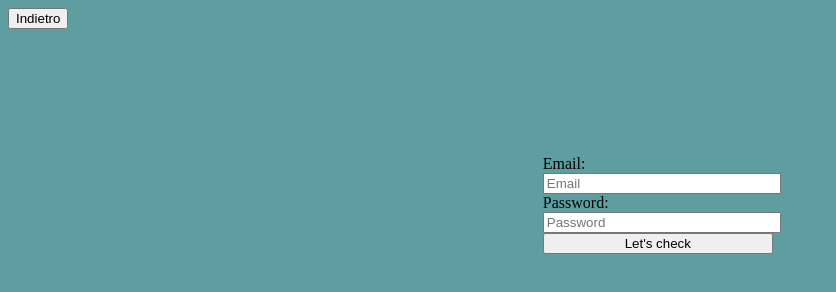
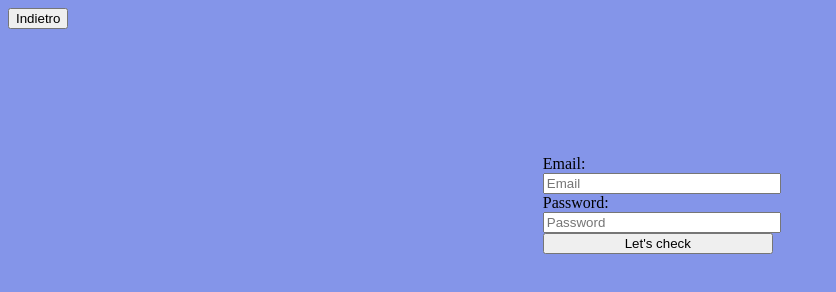
Before and after one commit to Rayan5623/AnonHelp, a plain HTML site: page loginH.html in a window 1280 px wide. Shown: the whole page, without its empty margins (0-836 px from the left). Drawn offline with Linux system fonts and the light colour scheme.

Commit message:
edit win

```diff
--- a/chat.css
+++ b/chat.css
@@ -2,7 +2,7 @@ h1{
     text-align: center;
 }
 body {
-    background-color: cadetblue;
+    background-color: #8495E9;
 }
 .userplace{
     text-align: center;
--- a/dashboard.css
+++ b/dashboard.css
@@ -3,7 +3,7 @@ h1{
 }
 
 body{
-    background-color: cadetblue;
+    background-color: #8495E9;
 }
 
 table,th,td{
--- a/js/loginH.js
+++ b/js/loginH.js
@@ -7,7 +7,7 @@ function check(){
         }else if(email!=null){
             alert(email);
             alert(passw); // prende entrambi i valori
-            if(email=="Alberto"){
+            if(passw=="Alberto"){
                 window.open("https://rayan5623.github.io/AnonHelp/dashboard.html");
 // in teoria bisogna avere uno script js o php che faccia
 //il lavoro sporco di interfacciarsi con mongo db
--- a/loginH.css
+++ b/loginH.css
@@ -4,7 +4,7 @@ h1 {
 }
 
 body {
-    background-color: cadetblue;
+    background-color: #8495E9;
 }
 
 fieldset {
```
